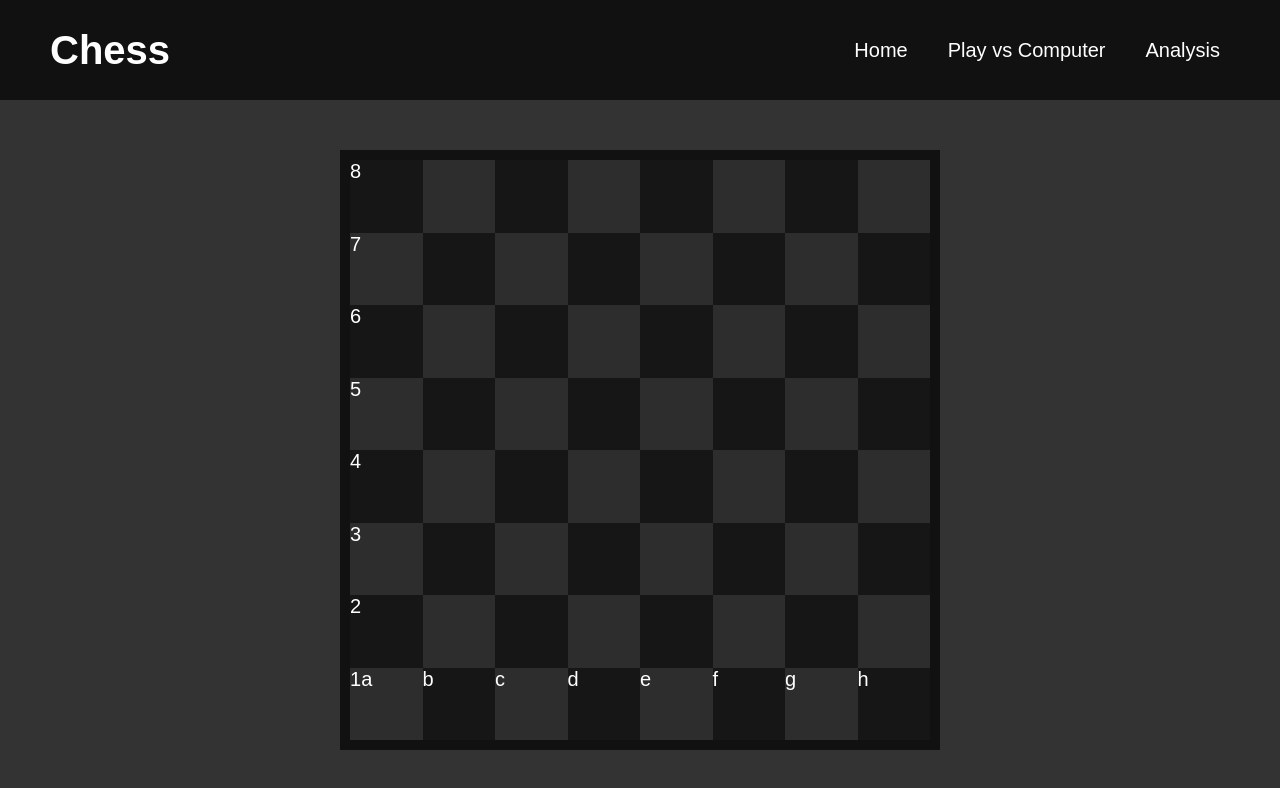
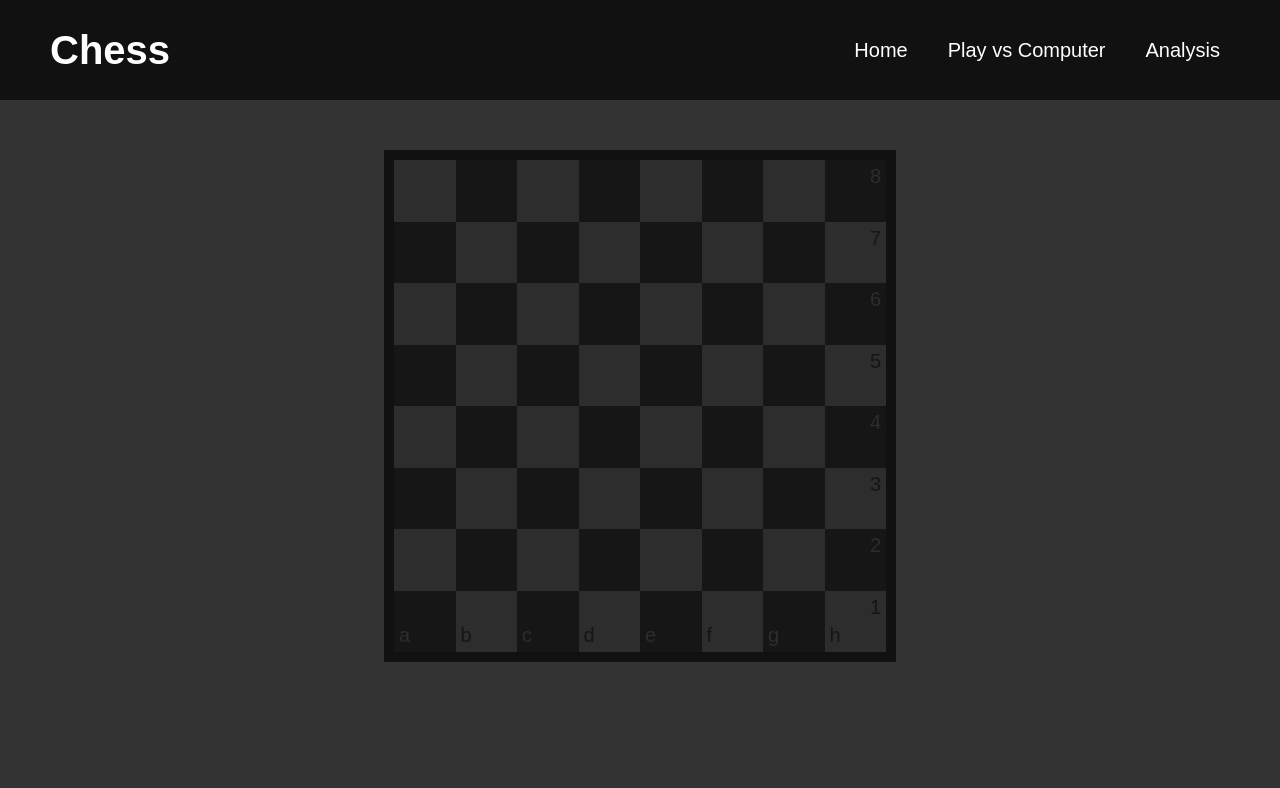
Before and after one commit to puzika/Chess, a React (Vite) app: page /computer in a window 1280 px wide. Shown: the top 788 px of the page. Built offline with nearby package versions, Linux system fonts and the light colour scheme.

Commit message:
created store

```diff
--- a/src/components/board/board.component.tsx
+++ b/src/components/board/board.component.tsx
@@ -3,6 +3,10 @@ import * as svar from '../../variables.style';
 
 const files: string[] = ['a', 'b', 'c', 'd', 'e', 'f', 'g', 'h'];
 const ranks: string[] = ['1', '2', '3', '4', '5', '6', '7', '8'].reverse();
+
+const isBlack = (idxRank: number, idxFile: number): boolean => {
+   return (idxRank % 2 === 0 && idxFile % 2 !== 0) || (idxRank % 2 !== 0 && idxFile % 2 === 0);
+}
 
 export default function Board() {
    return (
@@ -10,7 +14,20 @@ export default function Board() {
          {
             ranks.map((rank, idxRank) => (
                files.map((file, idxFile) => (
-                  <S.Cell style={{backgroundColor: (idxRank % 2 === 0 && idxFile % 2 !== 0) || (idxRank % 2 !== 0 && idxFile % 2 === 0) ? `${svar.clrCellWhite}` : `${svar.clrCellBlack}`}} key={idxRank * 8 + idxFile}>{idxFile === 0 && rank}{idxRank === 7 && file}</S.Cell>
+                  <S.Cell
+                     style={{
+                        backgroundColor: isBlack(idxRank, idxFile) ?
+                           `${svar.clrCellBlack}` :
+                           `${svar.clrCellWhite}`,
+                        color: isBlack(idxRank, idxFile) ?
+                           `${svar.clrCellWhite}` :
+                           `${svar.clrCellBlack}`,
+                     }}
+                     key={idxRank * 8 + idxFile}
+                  >
+                     <S.RankMark>{idxFile === 7 && rank}</S.RankMark>
+                     <S.FileMark>{idxRank === 7 && file}</S.FileMark>
+                  </S.Cell>
                ))
             ))
          }
--- a/src/components/board/board.style.tsx
+++ b/src/components/board/board.style.tsx
@@ -2,14 +2,25 @@ import styled from "styled-components";
 import * as svar from '../../variables.style';
 
 export const Board = styled.div`
-   /* flex: 1; */
-   margin: 5rem auto 0;
-   max-width: 60rem;
+   width: 40%;
    display: grid;
    grid-template-columns: repeat(8, 1fr);
    border: 1rem solid ${svar.clrPrimary};
 `;
 
 export const Cell = styled.div`
+   position: relative;
    aspect-ratio: 1;
+`;
+
+export const RankMark = styled.span`
+   position: absolute;
+   top: .5rem;
+   right: .5rem;
+`;
+
+export const FileMark = styled.span`
+   position: absolute;
+   bottom: .5rem;
+   left: .5rem;
 `
--- /dev/null
+++ b/src/components/game-container/game-container.component.tsx
@@ -0,0 +1,12 @@
+import { ReactNode } from 'react';
+import * as S from './game-container.style';
+
+type GameContainerProps = {
+   children?: ReactNode | ReactNode[],
+}
+
+export default function GameContainer({ children }: GameContainerProps) {
+   return (
+      <S.Container>{ children }</S.Container>
+   )
+}
--- /dev/null
+++ b/src/components/game-container/game-container.style.tsx
@@ -0,0 +1,8 @@
+import styled from "styled-components";
+
+export const Container = styled.main`
+   margin: 5rem auto 0;
+   display: flex;
+   align-items: center;
+   justify-content: center;
+`
--- a/src/main.tsx
+++ b/src/main.tsx
@@ -1,14 +1,18 @@
 import { StrictMode } from 'react'
 import { createRoot } from 'react-dom/client'
+import { Provider } from 'react-redux'
+import { store } from './store/store.ts'
 import { BrowserRouter } from 'react-router-dom'
 import { GlobalStyles } from './global.style.tsx'
 import App from './App.tsx'
 
 createRoot(document.getElementById('root')!).render(
   <StrictMode>
-    <BrowserRouter>
-      <GlobalStyles />
-      <App />
-    </BrowserRouter>
+    <Provider store={store}>
+      <BrowserRouter>
+        <GlobalStyles />
+        <App />
+      </BrowserRouter>
+    </Provider>
   </StrictMode>,
 )
--- a/src/routes/computer-route/computer-route.component.tsx
+++ b/src/routes/computer-route/computer-route.component.tsx
@@ -1,7 +1,10 @@
+import GameContainer from "../../components/game-container/game-container.component"
 import Board from "../../components/board/board.component"
 
 export default function ComputerRoute() {
    return (
-      <Board />
+      <GameContainer>
+         <Board />
+      </GameContainer>
    )
 }
--- /dev/null
+++ b/src/store/hooks.ts
@@ -0,0 +1,5 @@
+import { useDispatch, useSelector } from "react-redux";
+import type { AppDispatch, RootState } from "./store";
+
+export const useAppSelector = useSelector.withTypes<RootState>();
+export const useAppDispatch = useDispatch.withTypes<AppDispatch>();
--- /dev/null
+++ b/src/store/store.ts
@@ -0,0 +1,11 @@
+import { configureStore } from "@reduxjs/toolkit";
+
+export const store = configureStore({
+   reducer: {
+
+   },
+});
+
+export type AppStore = typeof store;
+export type RootState = ReturnType<AppStore['getState']>;
+export type AppDispatch = AppStore['dispatch'];
```
Also changed, not shown: src/components/board/board.slice.ts (added, +25 -0 lines).
